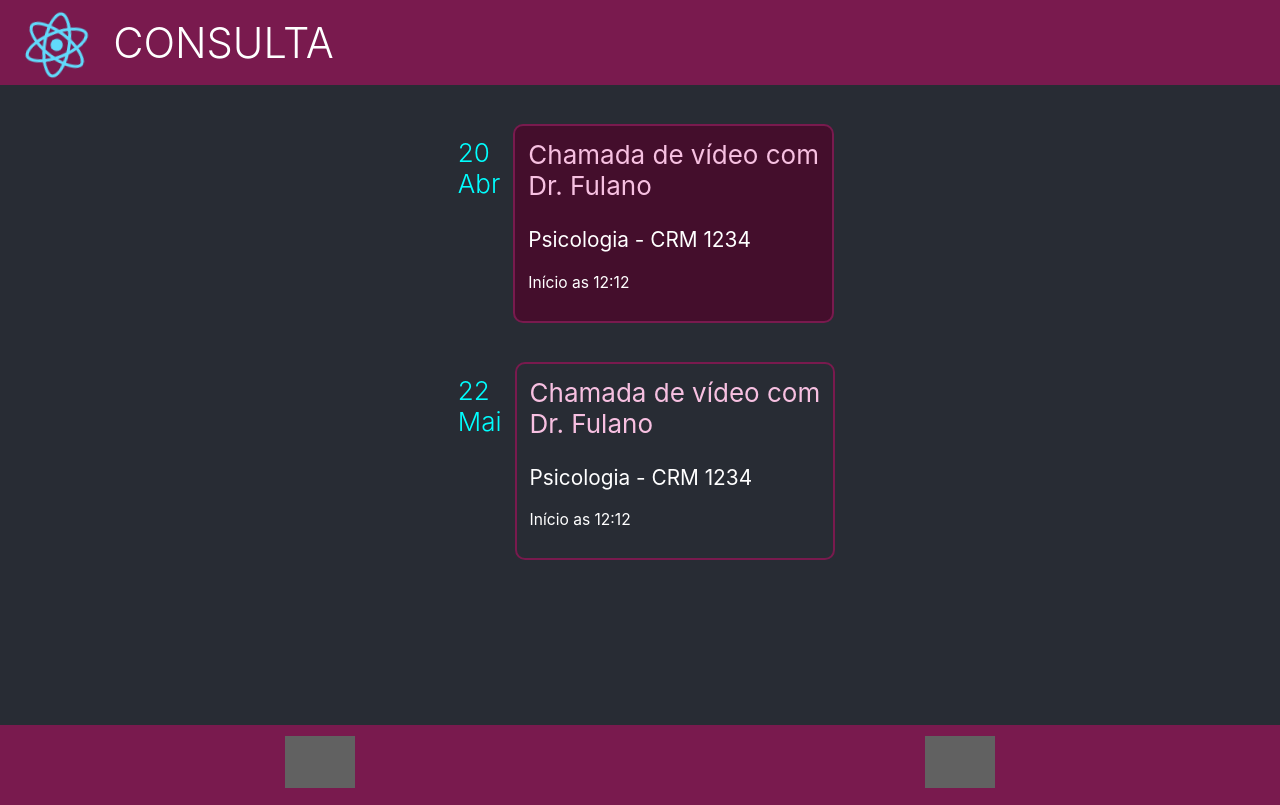
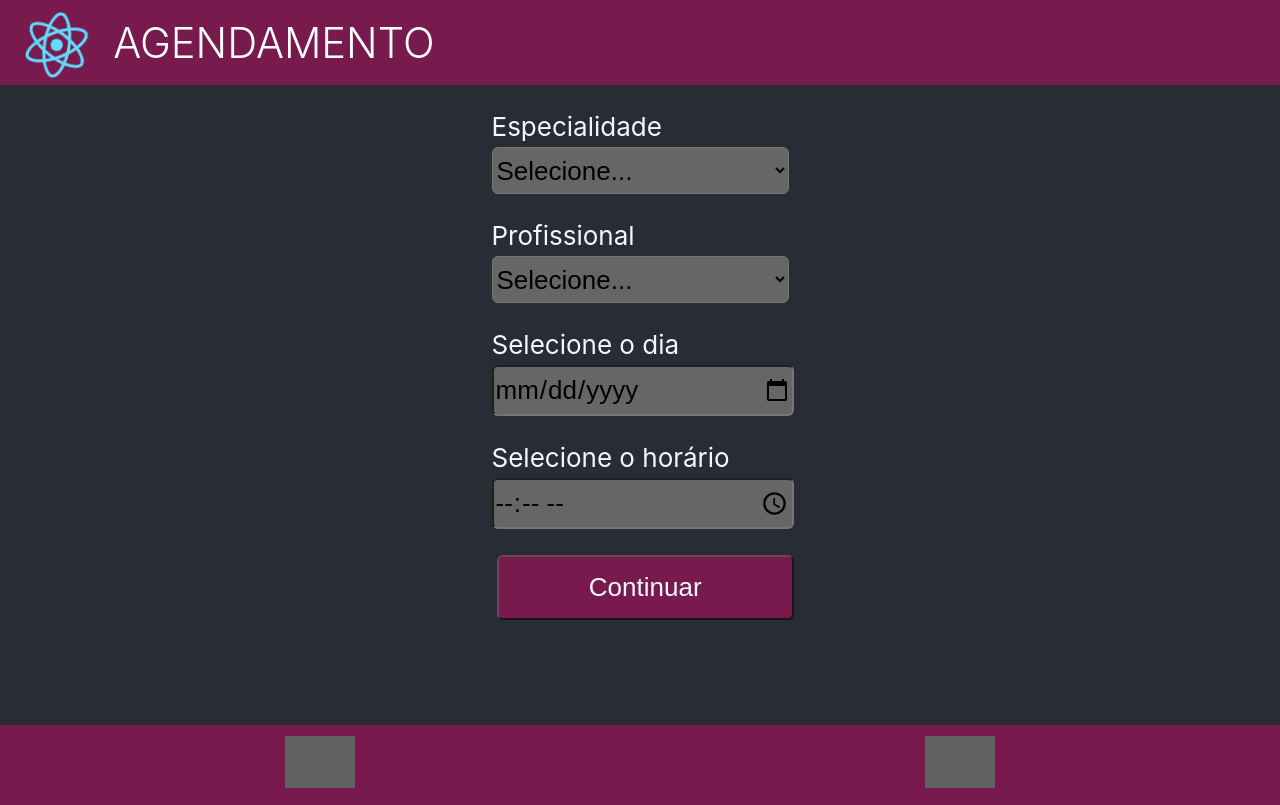
Before and after one commit to renatoaloi/agendamento, a React (Create React App) app in the folder dashboard/: page / in a window 1280 px wide. Built offline with nearby package versions, Linux system fonts and the light colour scheme; grey boxes are pictures that could not be loaded.

Commit message:
functional menu

```diff
--- a/dashboard/src/App.js
+++ b/dashboard/src/App.js
@@ -75,6 +75,7 @@ function App() {
 
   const [novo, setNovo] = useState(false);
   const [lista, setLista] = useState(false);
+  const [modo, setModo] = useState("novo");
 
   return (
     <div className="App">
@@ -82,29 +83,30 @@ function App() {
         <div className="App-top">
           <img src={logo} className="App-logo" alt="logo" />
           <span className="App-top-title">
-            CONSULTA
+            { modo == "novo" ? "AGENDAMENTO" : "CONSULTA" }
           </span>
         </div>
 
-        {1 == 0 && (<AgendaCreate />)}
-
-        <AgendaList />
+        {modo == "novo" && (<AgendaCreate />)}
+        {modo == "lista" && (<AgendaList />)}
 
         <div className="App-bottom">
           <div className={"Card-bottom" + (novo ? "-inv" : "")}>
             <img
               src={'notas.png'}
               className={"App-new-icon" + (novo ? "-inv" : "")}
-              onMouseOver={() => { setNovo(true) }}
-              onMouseOut={() => { setNovo(false) }}
+              onMouseOver={() => setNovo(true) }
+              onMouseOut={() =>  setNovo(false) }
+              onClick={() => setModo("novo")}
             />
           </div>
           <div className={"Card-bottom" + (lista ? "-inv" : "")}>
             <img
               src={'noticia.png'}
               className={"App-new-icon" + (lista ? "-inv" : "")}
-              onMouseOver={() => { setLista(true) }}
-              onMouseOut={() => { setLista(false) }}
+              onMouseOver={() => setLista(true) }
+              onMouseOut={() => setLista(false) }
+              onClick={() => setModo("lista")}
             />
           </div>
         </div>
```
